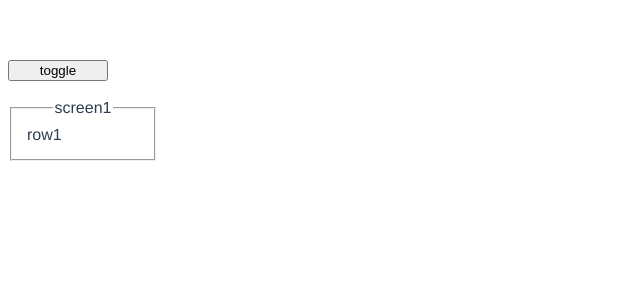
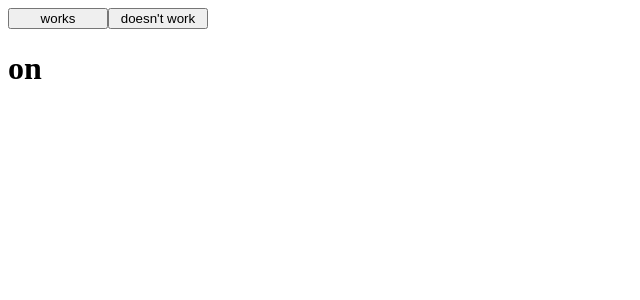
Before and after one commit to Ystr4/is_destroyed_error, a Vue app: page / in a window 1280 px wide. Shown: the top 300 px of the page, without its empty margins (0-640 px from the left). Built offline with nearby package versions, Linux system fonts and the light colour scheme.

Commit message:
boiled down version

```diff
--- a/src/App.vue
+++ b/src/App.vue
@@ -1,8 +1,9 @@
 <template>
     <div id="app">
-        <button style="width: 100px" @click="toggle">toggle</button>
+        <button style="width: 100px" @click="setTag('HtmlWrapper_func')">works</button>
+        <button style="width: 100px" @click="setTag('HtmlWrapper')">doesn't work</button>
         <br/>
-        <BuildScreen :screen="screen" :key="createdAt"></BuildScreen>
+        <BuildScreen :value="value" :tag="tag" :createdAt="createdAt"></BuildScreen>
     </div>
 </template>
 
@@ -14,71 +15,19 @@
     components: {
       BuildScreen,
     },
-    computed: {
-      screen() {
-        return this.screens[this.idx];
-      }
-    },
     data() {
       return {
-        screens: [{
-          Locations: [
-            {L: 1, R: 20, Value: 'fieldset', Type: 0, Action: null, Extra: null},
-            {L: 2, R: 5, Value: 'legend', Type: 0, Action: null, Extra: null},
-            {L: 3, R: 4, Value: 'screen1', Type: 1, Action: null, Extra: null},
-            {L: 6, R: 19, Value: 'table', Type: 0, Action: null, Extra: null},
-            {L: 7, R: 12, Value: 'tr', Type: 0, Action: null, Extra: null},
-            {L: 8, R: 11, Value: 'td', Type: 0, Action: null, Extra: null},
-            {L: 9, R: 10, Value: 'row1', Type: 1, Action: null, Extra: null},
-            {L: 13, R: 18, Value: 'tr', Type: 0, Action: null, Extra: null},
-            {L: 14, R: 17, Value: 'td', Type: 0, Action: 'show', Extra: 'var1'},
-            {L: 15, R: 16, Value: 'row2', Type: 1, Action: null, Extra: null},
-          ],
-          Values: {['var1']: {Expression: false}},
-          Id: 1234,
-          Name: 'screen1',
-        },
-          {
-            Locations: [
-              {L: 1, R: 20, Value: 'fieldset', Type: 0, Action: null, Extra: null},
-              {L: 2, R: 5, Value: 'legend', Type: 0, Action: null, Extra: null},
-              {L: 3, R: 4, Value: 'screen2', Type: 1, Action: null, Extra: null},
-              {L: 6, R: 19, Value: 'table', Type: 0, Action: null, Extra: null},
-              {L: 7, R: 12, Value: 'tr', Type: 0, Action: null, Extra: null},
-              {L: 8, R: 11, Value: 'td', Type: 0, Action: null, Extra: null},
-              {L: 9, R: 10, Value: 'row1', Type: 1, Action: null, Extra: null},
-              {L: 13, R: 18, Value: 'tr', Type: 0, Action: null, Extra: null},
-              {L: 14, R: 17, Value: 'td', Type: 0, Action: 'show', Extra: 'var1'},
-              {L: 15, R: 16, Value: 'row2', Type: 1, Action: null, Extra: null},
-            ],
-            Values: {['var1']: {Expression: true}},
-            Id: 5678,
-            Name: 'screen2',
-          }],
         createdAt: Date.now(),
-        idx: 0,
+        tag: 'HtmlWrapper_func',
+        value: 'on'
       }
     },
     methods: {
-      toggle() {
-        this.idx = (this.idx === 0) ? 1 : 0;
+      setTag(tag) {
+        this.tag = tag;
         this.createdAt = Date.now();
+        this.value = (this.value === 'on') ? 'off' : 'on'
       }
     }
   }
 </script>
-
-<style>
-    #app {
-        font-family: 'Avenir', Helvetica, Arial, sans-serif;
-        -webkit-font-smoothing: antialiased;
-        -moz-osx-font-smoothing: grayscale;
-        text-align: center;
-        color: #2c3e50;
-        margin-top: 60px;
-        display: flex;
-        flex-direction: column;
-        justify-content: center;
-        align-content: center;
-    }
-</style>
--- a/src/components/BuildScreen.vue
+++ b/src/components/BuildScreen.vue
@@ -1,48 +1,31 @@
 <script>
-  import ScreenElement from './ScreenElement'
-
-  function _build(locs, callback, l = 0, r = 0xffff, state = {Index: 0}) {
-    let structure = [];
-    for (; state.Index < locs.length; ++state.Index) {
-      let current = locs[state.Index];
-      if (l < current.L && current.R < r) {
-        const tmp = current;
-        structure.push(callback ? current = callback(current, state.Index) : current);
-        ++state.Index;
-        current.children = _build(locs, callback, tmp.L, tmp.R, state);
-      }
-      else {
-        --state.Index;
-        break;
-      }
-    }
-    return structure;
-  }
-
   export default {
     name: "BuildScreen",
     functional: true,
-    components: {
-      ScreenElement,
-    },
-    props: {
-      screen: {
-        type: Object,
-        required: true
-      },
-    },
     render(createElement, context) {
 
-      const VNodes = _build(context.props.screen.Locations, loc => {
-        return createElement(ScreenElement, {loc, screen: context.props.screen})
-      });
+      const VNodes = createElement(
+        context.props.tag,
+        {
+          key: context.props.createdAt,
+          props: {
+            tag: 'div',
+            createdAt: context.props.createdAt
+          }
+        });
 
-      const data = {
-        key: context.props.screen.Id,
-        style: {width: '150px'},
-      };
+      VNodes.children = [createElement(
+        context.props.tag,
+        {
+          key: context.props.createdAt,
+          props: {
+            tag: 'h1',
+            text: context.props.value,
+            createdAt: context.props.createdAt
+          }
+        })];
 
-      return createElement('div', data, VNodes)
+      return createElement('div', {}, [VNodes]);
     }
   }
 </script>
--- a/src/components/HtmlWrapper.vue
+++ b/src/components/HtmlWrapper.vue
@@ -1,29 +1,13 @@
 <script>
   export default {
     name: "HtmlWrapper",
-    props: ['loc', 'state'],
-    computed: {
-      show() {
-        // simplified
-        return this.state.Values[name].Expression;
-      },
-      classList() {
-        return {
-          'hidden': !this.show
-        }
-      }
-    },
+    props: ['text', 'tag', 'createdAt'],
     render(createElement) {
-      const data = {
-        class: this.classList
-      };
-      return createElement(this.loc.Value, data);
+      const data = (this.tag === 'h1')
+        ? {domProps: {innerHTML: this.text}, key: this.createdAt}
+        : {};
+
+      return createElement(this.tag, data)
     }
   }
 </script>
-
-<style scoped>
-    .hidden {
-        display: none;
-    }
-</style>
--- a/src/components/HtmlWrapper_func.vue
+++ b/src/components/HtmlWrapper_func.vue
@@ -3,16 +3,11 @@
     name: "HtmlWrapper_func",
     functional: true,
     render(createElement, context) {
-      const data = {
-        class: {'hidden': !context.props.show}
-      };
-      return createElement(context.props.loc.Value, data);
+      const data = (context.props.tag === 'h1')
+        ? {domProps: {innerHTML: context.props.text}, key: context.props.createdAt}
+        : {};
+
+      return createElement(context.props.tag, data);
     }
   }
 </script>
-
-<style scoped>
-    .hidden {
-        display: none;
-    }
-</style>
--- a/src/components/ScreenElement.vue
+++ /dev/null
@@ -1,58 +0,0 @@
-<script>
-  let _build = (loc, state) => {
-    let tag, domProps, show = true;
-
-    switch (loc.Type) {
-      case 0:// html
-        if (loc.Action === 'show' && loc.Extra !== null) {
-          show = state.Values[loc.Extra].Expression;
-        }
-
-        // todo: example 1 (without error)
-        tag = 'HtmlWrapper_func';
-
-        // todo: example 2 (with error)
-        // tag = 'HtmlWrapper';
-
-
-        // todo: situation 3 (without error, no extra component)
-        // tag = loc.Value;
-        break;
-
-      case 1:// text
-        tag = 'span';
-        domProps = {
-          innerHTML: loc.Value
-        };
-        break;
-    }
-
-    return {
-      tag,
-      domProps,
-      props: {
-        loc,
-        show
-      },
-
-      // todo: situation 3
-      // class: {'hidden': !show},
-      key: `${state.Id}_${loc.L}`
-    }
-  };
-  export default {
-    name: "ScreenElement",
-    functional: true,
-
-    render(createElement, context) {
-      const element = _build(context.data.loc, context.data.screen);
-      return createElement(element.tag, element);
-    }
-  }
-</script>
-
-<style scoped>
-    .hidden {
-        display: none
-    }
-</style>
```
